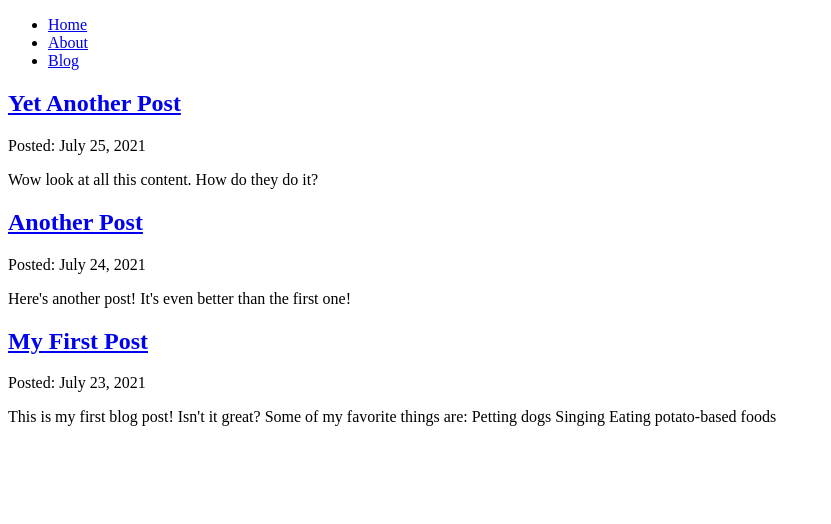
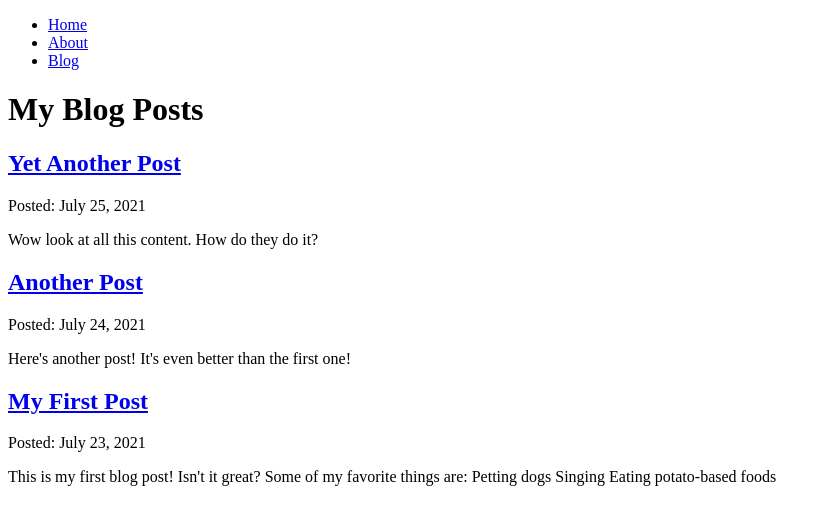
Before and after one commit to GuillaumeDaviid/webSite-in-Gatsby, a Gatsby site in the folder webSite-in-Gatsby/: page /blog in a window 1280 px wide. Shown: the whole page, without its empty margins (0-831 px from the left). Built offline with nearby package versions, Linux system fonts and the light colour scheme; Gatsby itself is replaced by a stand-in of ours.

Commit message:
modify layout component

```diff
--- a/webSite-in-Gatsby/src/components/Layout.tsx
+++ b/webSite-in-Gatsby/src/components/Layout.tsx
@@ -1,7 +1,7 @@
 import * as React from 'react'
 import { Link, useStaticQuery, graphql } from 'gatsby'
 
-const Layout = () => {
+const Layout = ({ pageTitle, children }:any) => {
 
     return(
         <div>
@@ -16,6 +16,10 @@ const Layout = () => {
           </li>
         </ul>
       </nav>
+      <main>
+        <h1>{pageTitle}</h1>
+        {children}
+      </main>
         </div>
     )
 }
--- a/webSite-in-Gatsby/src/pages/blog/index.tsx
+++ b/webSite-in-Gatsby/src/pages/blog/index.tsx
@@ -6,7 +6,7 @@ const BlogPage = ({data}:any) => {
 
   return (
     <div>
-      <Layout />
+      <Layout pageTitle="My Blog Posts">
       {
         data.allMdx.nodes.map((node:any) => (
           <article key={node.id}>
@@ -20,6 +20,7 @@ const BlogPage = ({data}:any) => {
           </article>
         ))
       }
+      </Layout>
     </div>
 
   )
```
Also changed, not shown: webSite-in-Gatsby/src/pages/blog/{mdx.slug}.tsx (+4 -7 lines).
